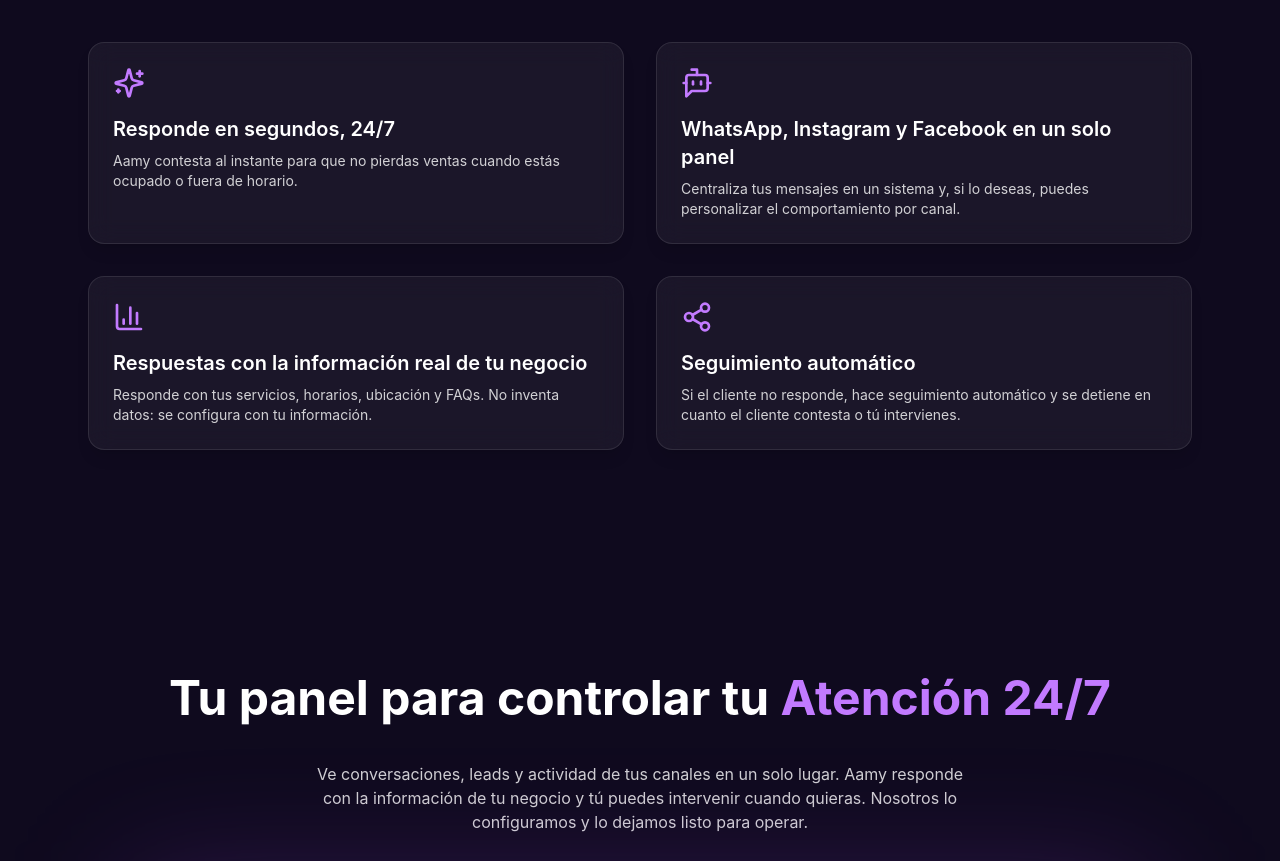
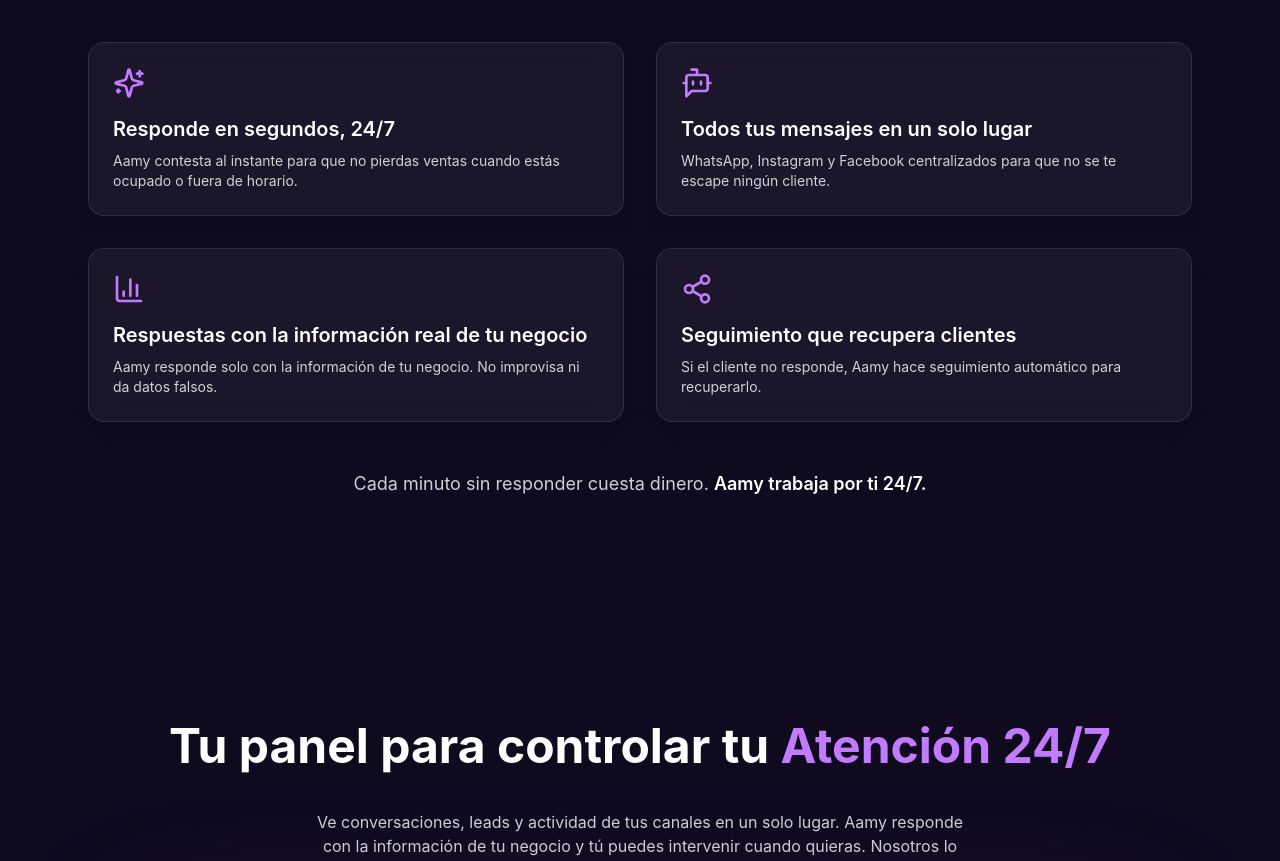
Before and after one commit to lrz80/chatbot-saas-v2, a Next.js app in the folder chatbot-dashboard/: page / in a window 1280 px wide. Shown: the part 2142-3003 px from the top of the page. Built offline with nearby package versions, Linux system fonts and the light colour scheme.

Commit message:
📂 forzar inclusion de uploads

```diff
--- a/chatbot-dashboard/src/components/BenefitsSection.tsx
+++ b/chatbot-dashboard/src/components/BenefitsSection.tsx
@@ -14,21 +14,21 @@ export default function BenefitsSection() {
     },
     {
       icon: <BotMessageSquare className="w-8 h-8 text-purple-400" />,
-      title: "WhatsApp, Instagram y Facebook en un solo panel",
+      title: "Todos tus mensajes en un solo lugar",
       description:
-        "Centraliza tus mensajes en un sistema y, si lo deseas, puedes personalizar el comportamiento por canal.",
+        "WhatsApp, Instagram y Facebook centralizados para que no se te escape ningún cliente.",
     },
     {
       icon: <BarChart3 className="w-8 h-8 text-purple-400" />,
       title: "Respuestas con la información real de tu negocio",
       description:
-        "Responde con tus servicios, horarios, ubicación y FAQs. No inventa datos: se configura con tu información.",
+        "Aamy responde solo con la información de tu negocio. No improvisa ni da datos falsos.",
     },
     {
       icon: <Share2 className="w-8 h-8 text-purple-400" />,
-      title: "Seguimiento automático",
+      title: "Seguimiento que recupera clientes",
       description:
-        "Si el cliente no responde, hace seguimiento automático y se detiene en cuanto el cliente contesta o tú intervienes.",
+        "Si el cliente no responde, Aamy hace seguimiento automático para recuperarlo.",
     },
   ];
 
@@ -58,6 +58,20 @@ export default function BenefitsSection() {
           </motion.div>
         ))}
       </div>
+      {/* FRASE DE CIERRE */}
+      <motion.div
+        initial={{ opacity: 0, y: 20 }}
+        animate={{ opacity: 1, y: 0 }}
+        transition={{ duration: 0.6, delay: 0.9 }}
+        className="mt-12 text-center"
+      >
+        <p className="text-base md:text-lg text-white/80">
+          Cada minuto sin responder cuesta dinero.{" "}
+          <span className="font-semibold text-white">
+            Aamy trabaja por ti 24/7.
+          </span>
+        </p>
+      </motion.div>
     </section>
   );
 }
```
